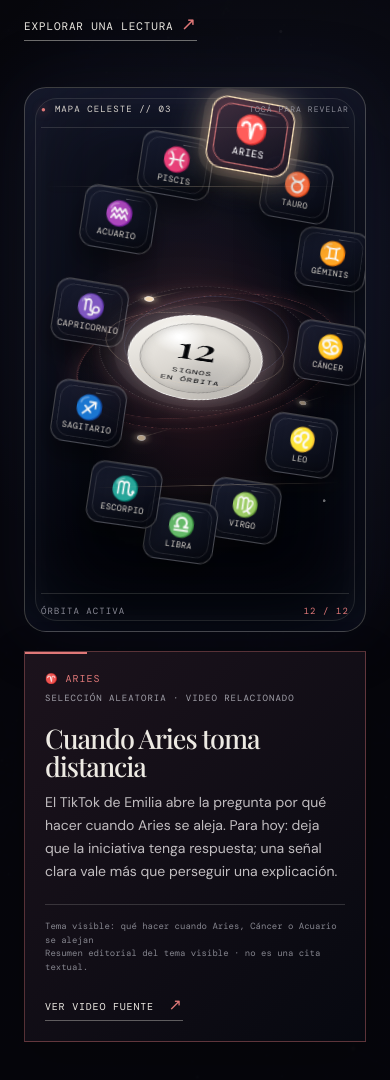
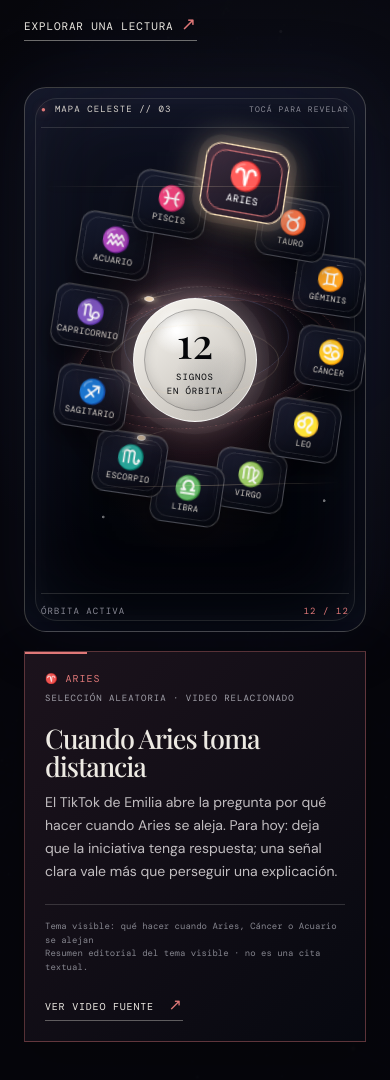
Before and after one commit to deepbrainreset/CandyTarot, a Next.js app: page / in a window 390 px wide. Shown: the part 8102-9182 px from the top of the page. Built offline with nearby package versions, Linux system fonts and the light colour scheme; a web font is replaced by a local one.

Commit message:
Corrige el núcleo frontal y el margen del anillo 3D

```diff
--- a/app/globals.css
+++ b/app/globals.css
@@ -904,7 +904,7 @@ img { max-width: 100%; }
     0 0 42px rgba(255, 255, 255, .34),
     0 0 120px rgba(224, 120, 120, .2);
   text-align: center;
-  transform: translate3d(-50%, -50%, 76px) rotateZ(9deg) rotateY(7deg) rotateX(-52deg);
+  transform: translate(-50%, -50%);
   transform-style: preserve-3d;
   animation: zodiacCorePulse 5.5s ease-in-out infinite;
 }
@@ -922,7 +922,7 @@ img { max-width: 100%; }
   border: 1px solid rgba(245, 221, 180, .23);
   border-radius: 50%;
   content: '';
-  transform: translateZ(-13px) rotateX(72deg) scaleY(.42);
+  transform: scaleY(.42);
 }
 .zodiac-core strong { position: relative; font: 500 57px var(--serif); line-height: 1; }
 .zodiac-core small {
@@ -936,6 +936,7 @@ img { max-width: 100%; }
   position: absolute;
   inset: 0;
   z-index: 20;
+  inset: 10% 0 9%;
   transform: rotateZ(9deg) rotateY(7deg) rotateX(-52deg) translateZ(23px);
   transform-style: preserve-3d;
 }
@@ -1305,7 +1306,7 @@ details p { max-width: 600px; margin: 17px 0 2px; color: #9898a2; font-size: 14p
     inset: 11% 2% 8%;
     transform: rotateX(51deg) rotateY(-5deg) rotateZ(-8deg) scale(.86);
   }
-  .zodiac-signs { transform: rotateZ(8deg) rotateY(5deg) rotateX(-51deg) translateZ(22px); }
+  .zodiac-signs { inset: 12% 0 10%; transform: rotateZ(8deg) rotateY(5deg) rotateX(-51deg) translateZ(22px); }
   .zodiac-sign {
     width: 68px;
     min-height: 58px;
@@ -1315,7 +1316,7 @@ details p { max-width: 600px; margin: 17px 0 2px; color: #9898a2; font-size: 14p
   .zodiac-core {
     width: 124px;
     height: 124px;
-    transform: translate3d(-50%, -50%, 74px) rotateZ(8deg) rotateY(5deg) rotateX(-51deg);
+    transform: translate(-50%, -50%);
   }
   .zodiac-core strong { font-size: 42px; }
   .zodiac-map-grid { background-size: 32px 20px; }
```
